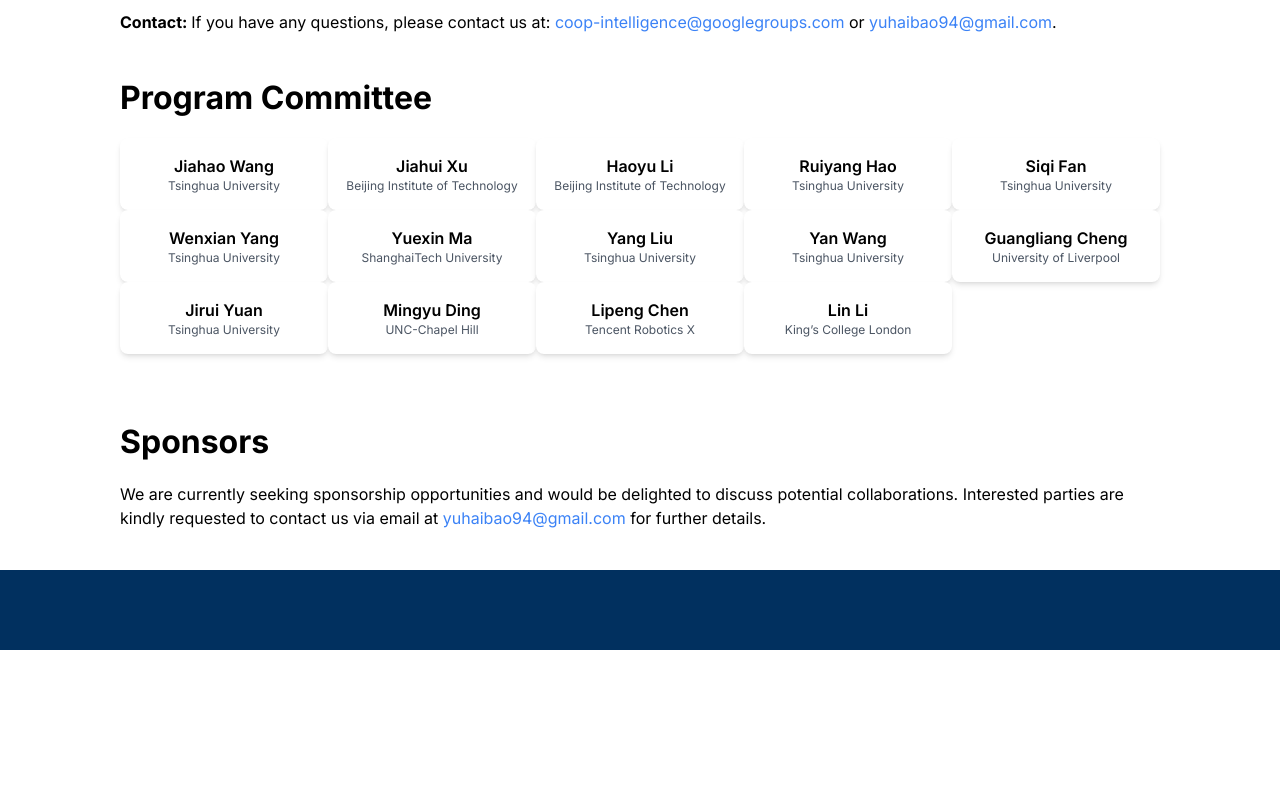
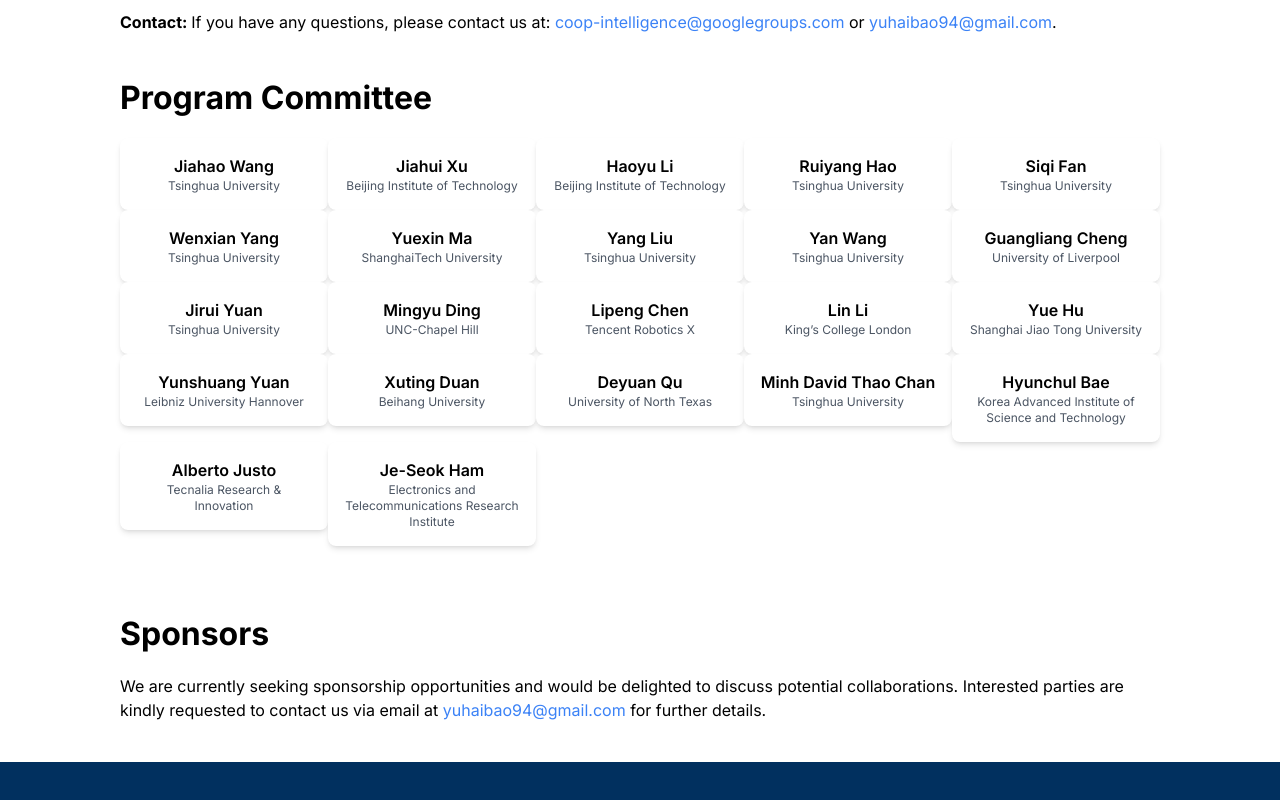
Before and after one commit to coop-intelligence/coop-intelligence.github.io, a Next.js app: page / in a window 1280 px wide. Shown: the part 4587-5387 px from the top of the page. Before the commit the page ends 5237 px from the top, so only its background shows below. Built offline with nearby package versions, Linux system fonts and the light colour scheme.

Commit message:
update program_committee

```diff
--- a/src/app/components/program_committee.jsx
+++ b/src/app/components/program_committee.jsx
@@ -17,6 +17,15 @@ const ProgramCommittee = ()=>{
             <CommitteeAvatar name="Mingyu Ding" affiliation="UNC-Chapel Hill" link="https://dingmyu.github.io/"/>
             <CommitteeAvatar name="Lipeng Chen" affiliation="Tencent Robotics X" link="https://ieeexplore.ieee.org/author/37086579788"/>
             <CommitteeAvatar name="Lin Li" affiliation="King’s College London" link="https://www.kcl.ac.uk/people/lin-li"/>
+            <CommitteeAvatar name="Yue Hu" affiliation="Shanghai Jiao Tong University" link="https://phyllish.github.io/"/>
+            <CommitteeAvatar name="Yunshuang Yuan" affiliation="Leibniz University Hannover"/>
+            <CommitteeAvatar name="Xuting Duan" affiliation="Beihang University" link="https://shi.buaa.edu.cn/duanxuting/zh_CN/index.htm"/>
+            <CommitteeAvatar name="Deyuan Qu" affiliation="University of North Texas"/>
+            <CommitteeAvatar name="Minh David Thao Chan" affiliation="Tsinghua University"/>
+            <CommitteeAvatar name="Hyunchul Bae" affiliation="Korea Advanced Institute of Science and Technology"/>
+            <CommitteeAvatar name="Alberto Justo" affiliation="Tecnalia Research & Innovation" link="www.linkedin.com/in/alberto-justo96"/>
+            <CommitteeAvatar name="Je-Seok Ham" affiliation="Electronics and Telecommunications Research Institute"/>
+
         </div>
 
         <br/>
```
